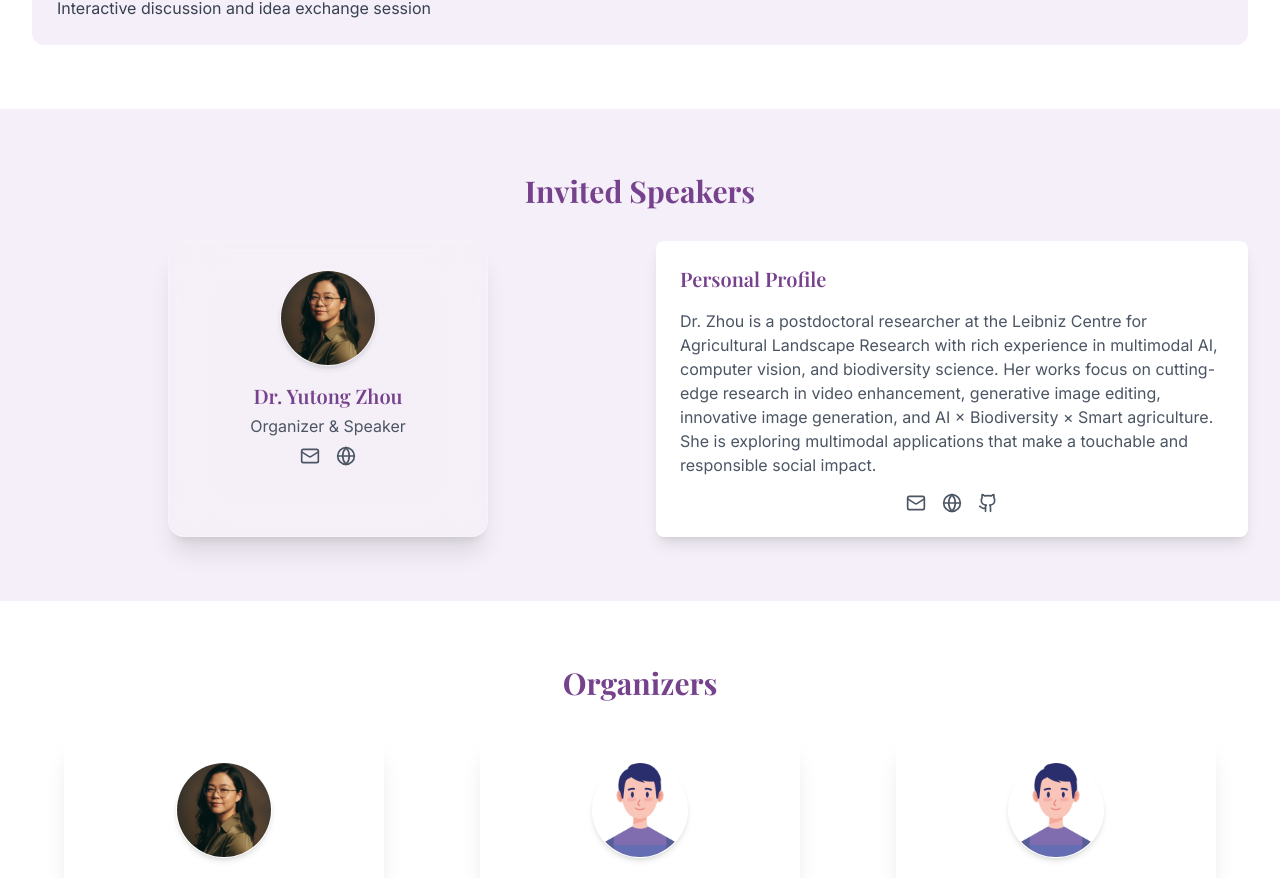
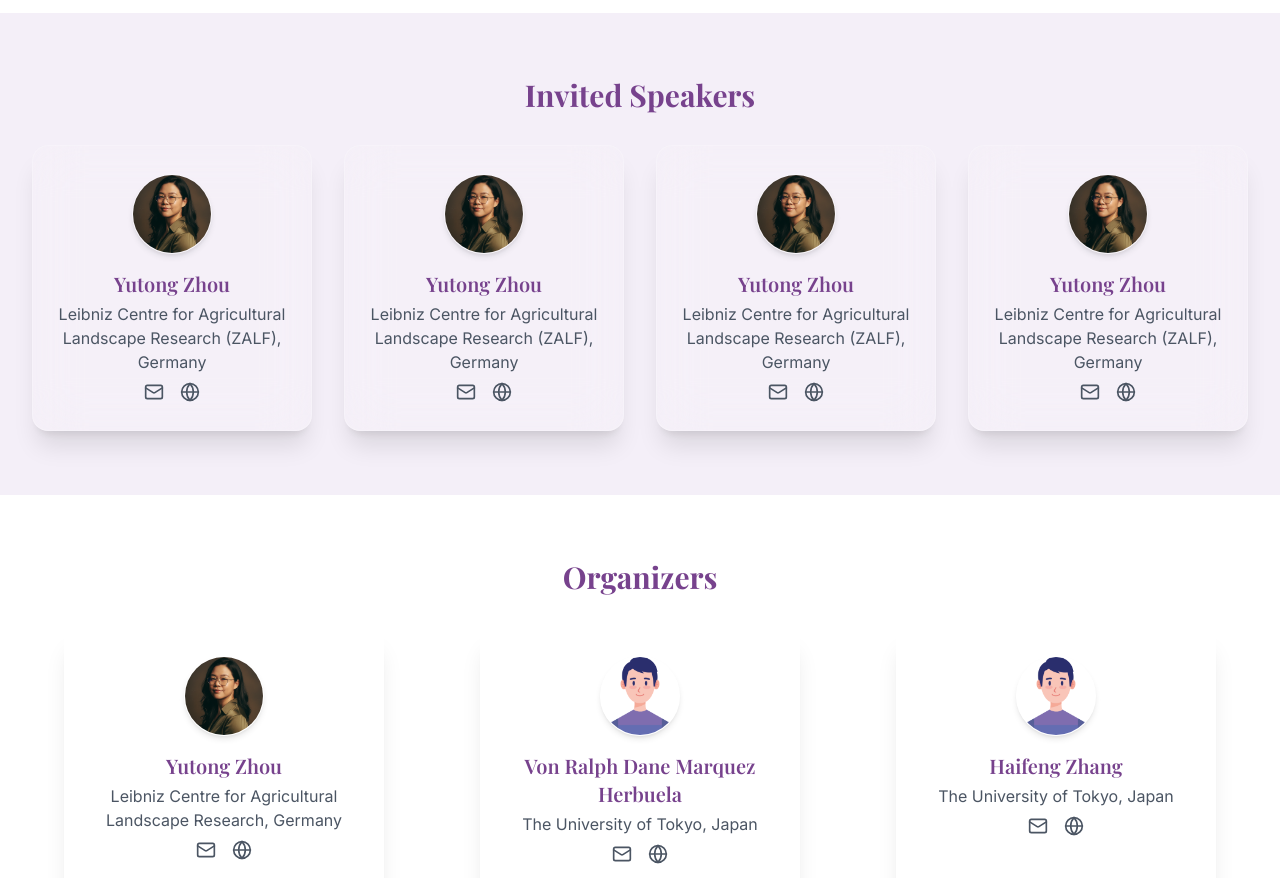
Before and after one commit to ElizaZhou96/EmpAI26, a React (Vite) app: page / in a window 1280 px wide. Shown: the part 2910-3788 px from the top of the page. Built offline with nearby package versions, Linux system fonts and the light colour scheme.

Commit message:
Update App.tsx

```diff
--- a/src/App.tsx
+++ b/src/App.tsx
@@ -117,12 +117,7 @@ function App() {
       <section id="cfp" className="py-16">
         <div className="max-w-7xl mx-auto px-4 sm:px-6 lg:px-8">
           <h2 className="text-3xl font-bold text-[#77428D] mb-8 text-center">Call for Papers</h2>
-          <div className="grid grid-cols-1 md:grid-cols-2 gap-8">
-            <OrganizerCard
-              name="Dr. Yutong Zhou"
-              role="Organizer & Speaker"
-              image="/yutong.png"
-            />
+          <div className="grid grid-cols-1 md:grid-cols-1 gap-8">
             <div className="bg-white rounded-lg shadow-lg p-6">
               <h3 className="text-xl font-semibold text-[#77428D] mb-4">Personal Profile</h3>
               <p className="text-gray-600 mb-4">
@@ -221,29 +216,35 @@ function App() {
       <section id="speaker" className="py-16">
         <div className="max-w-7xl mx-auto px-4 sm:px-6 lg:px-8">
           <h2 className="text-3xl font-bold text-[#77428D] mb-8 text-center">Invited Speakers</h2>
-          <div className="grid grid-cols-1 md:grid-cols-2 gap-8">
-            <OrganizerCard
-              name="Dr. Yutong Zhou"
-              role="Organizer & Speaker"
+          <div className="grid grid-cols-1 md:grid-cols-4 gap-8">
+            <SpeakerCard
+              name="Yutong Zhou"
+              role="Leibniz Centre for Agricultural Landscape Research (ZALF), Germany"
               image="/yutong.png"
+              email="yutong.zhou@zalf.de"
+              website="https://elizazhou96.github.io/"
             />
-            <div className="bg-white rounded-lg shadow-lg p-6">
-              <h3 className="text-xl font-semibold text-[#77428D] mb-4">Personal Profile</h3>
-              <p className="text-gray-600 mb-4">
-                Dr. Zhou is a postdoctoral researcher at the Leibniz Centre for Agricultural Landscape Research with rich experience in multimodal AI, computer vision, and biodiversity science. Her works focus on cutting-edge research in video enhancement, generative image editing, innovative image generation, and AI × Biodiversity × Smart agriculture. She is exploring multimodal applications that make a touchable and responsible social impact.
-              </p>
-              <div className="flex justify-center space-x-4">
-                <a href="mailto:yutong.zhou@zalf.de" className="text-gray-600 hover:text-[#77428D]">
-                  <Mail size={20} />
-                </a>
-                <a href="https://elizazhou96.github.io/" className="text-gray-600 hover:text-[#77428D]">
-                  <Globe size={20} />
-                </a>
-                <a href="https://github.com/Yutong-Zhou-cv" className="text-gray-600 hover:text-[#77428D]">
-                  <Github size={20} />
-                </a>
-              </div>
-            </div>
+			<SpeakerCard
+              name="Yutong Zhou"
+              role="Leibniz Centre for Agricultural Landscape Research (ZALF), Germany"
+              image="/yutong.png"
+              email="yutong.zhou@zalf.de"
+              website="https://elizazhou96.github.io/"
+            />
+			<SpeakerCard
+              name="Yutong Zhou"
+              role="Leibniz Centre for Agricultural Landscape Research (ZALF), Germany"
+              image="/yutong.png"
+              email="yutong.zhou@zalf.de"
+              website="https://elizazhou96.github.io/"
+            />
+			<SpeakerCard
+              name="Yutong Zhou"
+              role="Leibniz Centre for Agricultural Landscape Research (ZALF), Germany"
+              image="/yutong.png"
+              email="yutong.zhou@zalf.de"
+              website="https://elizazhou96.github.io/"
+            />
           </div>
         </div>
       </section>
@@ -255,7 +256,7 @@ function App() {
 		  <div className="grid grid-cols-1 sm:grid-cols-2 lg:grid-cols-3 gap-8 items-stretch">
             <OrganizerCard
               name="Yutong Zhou"
-              role="Leibniz Centre for Agricultural Landscape Research (ZALF), Germany"
+              role="Leibniz Centre for Agricultural Landscape Research, Germany"
               image="/yutong.png"
               email="yutong.zhou@zalf.de"
               website="https://elizazhou96.github.io/"
@@ -383,11 +384,11 @@ function OrganizerCard({
   website: string;
 }) {
   return (
-    <div className="relative overflow-hidden rounded-2xl border border-white/20 bg-white/10 px-6 py-7 text-center shadow-xl backdrop-blur-xl max-w-xs w-full h-full mx-auto">
+    <div className="relative overflow-hidden rounded-2xl border border-white/20 px-6 py-7 text-center shadow-xl backdrop-blur-xl max-w-xs w-full h-full mx-auto">
       <img
         src={image}
         alt={name}
-        className="w-24 h-24 rounded-full mx-auto mb-4 object-cover border border-white/40 shadow-md"
+        className="w-20 h-20 rounded-full mx-auto mb-4 object-cover border border-white/40 shadow-md"
       />
       <h3 className="text-xl font-semibold text-[#77428D] mb-1">{name}</h3>
       <p className="text-gray-600">{role}</p>
@@ -422,14 +423,14 @@ function SpeakerCard({
   website: string;
 }) {
   return (
-	<div className="bg-white rounded-xl shadow-lg p-6 text-center w-full max-w-sm mx-auto">
+    <div className="relative overflow-hidden rounded-2xl border border-white/20 bg-white/10 px-6 py-7 text-center shadow-xl backdrop-blur-xl max-w-xs w-full h-full mx-auto">
       <img
         src={image}
         alt={name}
-        className="w-32 h-32 rounded-full mx-auto mb-4 object-cover"
+        className="w-20 h-20 rounded-full mx-auto mb-4 object-cover border border-white/40 shadow-md"
       />
       <h3 className="text-xl font-semibold text-[#77428D] mb-1">{name}</h3>
-      <p className="text-gray-600 text-sm mb-3">{role}</p>
+      <p className="text-gray-600">{role}</p>
 	  <div className="flex justify-center space-x-4 mt-2">
         <a href={`mailto:${email}`} className="text-gray-600 hover:text-[#77428D]">
           <Mail size={20} />
```
